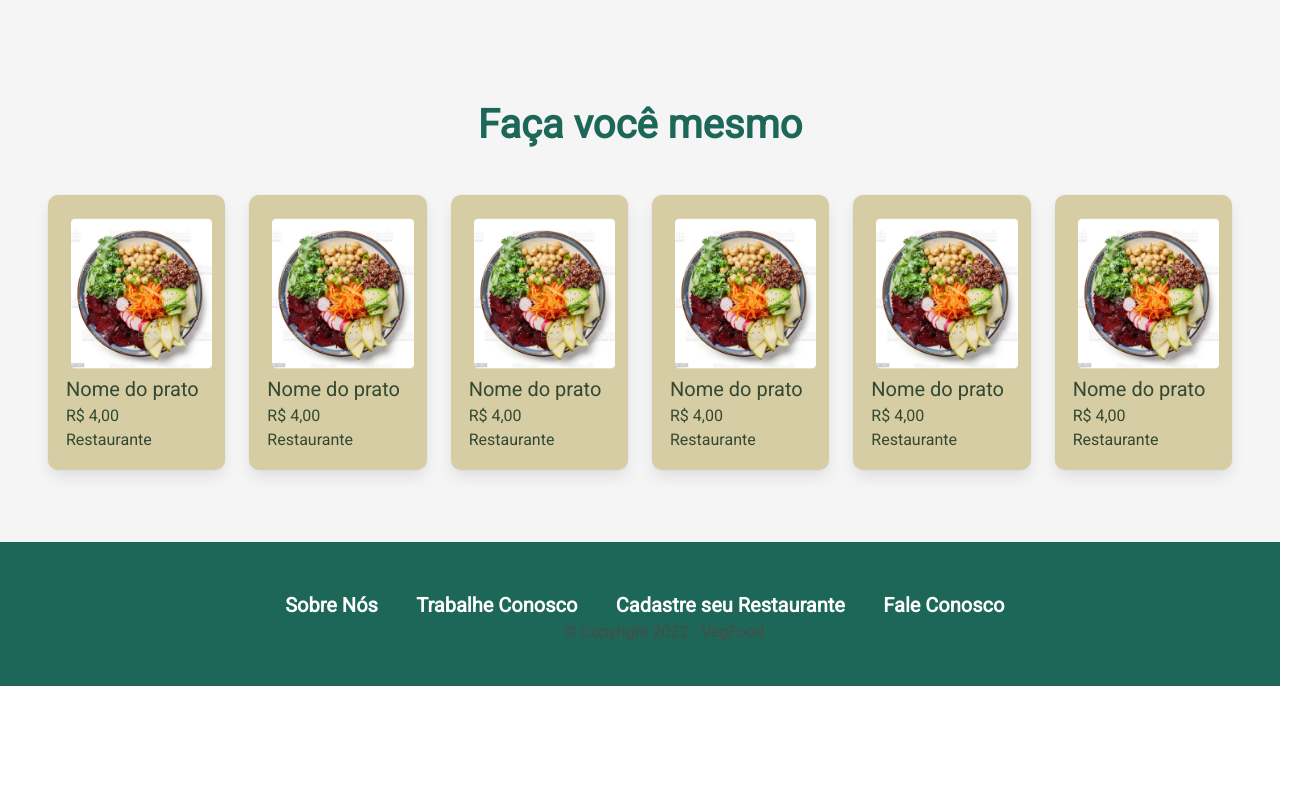
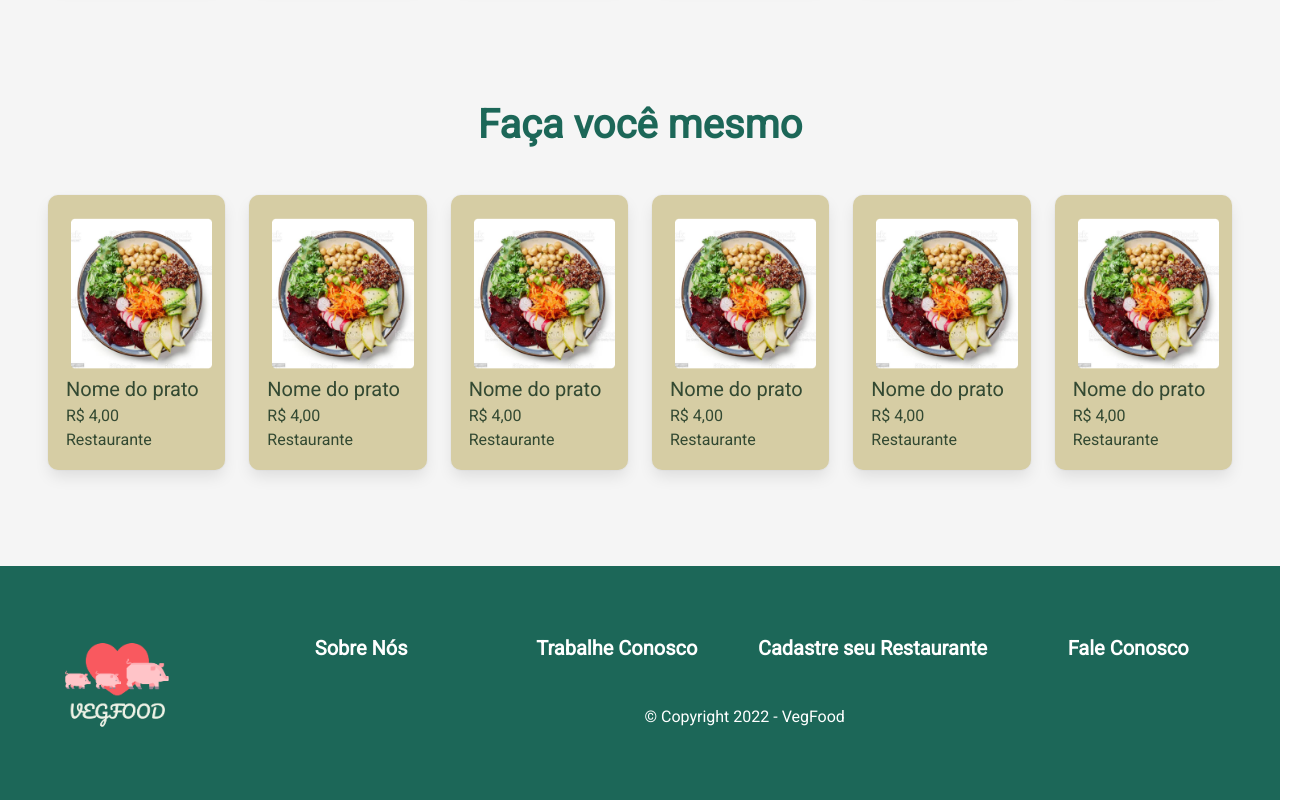
Before and after one commit to Tyago-Teoi/React-Vegfood, a React (Create React App) app: page / in a window 1280 px wide. Shown: the part 1383-2183 px from the top of the page, 1304 px wide, since content can reach past the window. Before the commit the page ends 2069 px from the top, so only its background shows below. Built offline with nearby package versions, Linux system fonts and the light colour scheme.

Commit message:
Integrated footer to home

```diff
--- a/src/components/Footer/Footer.css
+++ b/src/components/Footer/Footer.css
@@ -1,38 +1,19 @@
-.footer {
-    background-color: #1C6758;
-    height: 15vh;
-    text-align: left;
-    display: flex;
+.page-link {
+  font-size: 20px;
+  font-weight: bold;
+  color: white;
 }
 
-.logo {
-    height: 100%;
+.page-link:hover {
+  text-decoration: underline;
+  color: white;
 }
 
-.footer-text-container {
-    display: flex;
-    flex-direction: column;
-}
-
-.page-title-container {
-    /*background-color: #0ecfa9;*/
-    height: 10vh;
-    width: 100vw;
-    align-items: center;
-    justify-content: center;
-    display: flex;
-}
-
-.page-title {
-    margin:0 3vw 0 0;
-    font-size: 20px;
-    font-weight: bold;
-    color: white;
+.footer {
+  background-color: #1c6758;
 }
 
 .copyright {
-    /*background-color: #2b0ecf;*/
-    margin:0 0 0 0;
-    font-size: 16px;
-    text-align: center;
+  color: white;
+  font-size: 16px;
 }
--- a/src/components/Footer/Footer.js
+++ b/src/components/Footer/Footer.js
@@ -1,23 +1,45 @@
-import './Footer.css'
+import "./Footer.css";
 
 function Footer() {
-    return(
-        <footer className="footer">
-            <img src="/imgs/logo-footer.png" alt="Logo da VegFood" className="logo"></img>
+  const currYear = new Date().getFullYear();
 
-            <div className="footer-text-container">
-                <div className="page-title-container">
-                    <p className="page-title">Sobre Nós</p>
-                    <p className="page-title">Trabalhe Conosco</p>
-                    <p className="page-title">Cadastre seu Restaurante</p>
-                    <p className="page-title">Fale Conosco</p>
-                </div>
-
-                <p className="copyright">© Copyright 2022 - VegFood</p>
+  return (
+    <footer className="footer mt-6 pb-6 has-text-centered">
+      <div className="tile is-ancestor">
+        <div className="tile is-2 is-parent">
+          <div className="tile is-child is-flex is-justify-content-center">
+            <figure className="is-flex is-align-items-center image is-128x128">
+              <img
+                src="http://localhost:3000/logo-footer.png"
+                alt="Logo da VegFood"
+              ></img>
+            </figure>
+          </div>
+        </div>
+        <div className="has-text-centered tile is-vertical is-parent">
+          <div className="tile">
+            <div className="tile is-child is-flex is-align-items-center is-justify-content-center">
+              <a className="page-link">Sobre Nós</a>
             </div>
-        </footer>
-    )
-
+            <div className="tile is-child is-flex is-align-items-center is-justify-content-center">
+              <a className="page-link">Trabalhe Conosco</a>
+            </div>
+            <div className="tile is-child is-flex is-align-items-center is-justify-content-center">
+              <a className="page-link">Cadastre seu Restaurante</a>
+            </div>
+            <div className="tile is-child is-flex is-align-items-center is-justify-content-center">
+              <a className="page-link">Fale Conosco</a>
+            </div>
+          </div>
+          <div className="tile">
+            <div className="tile is-child is-flex is-align-items-center is-justify-content-center">
+              <p className="copyright">© Copyright {currYear} - VegFood</p>
+            </div>
+          </div>
+        </div>
+      </div>
+    </footer>
+  );
 }
 
 export default Footer;
```
Also changed, not shown: public/logo-footer.png (renamed from public/imgs/logo-footer.png).
